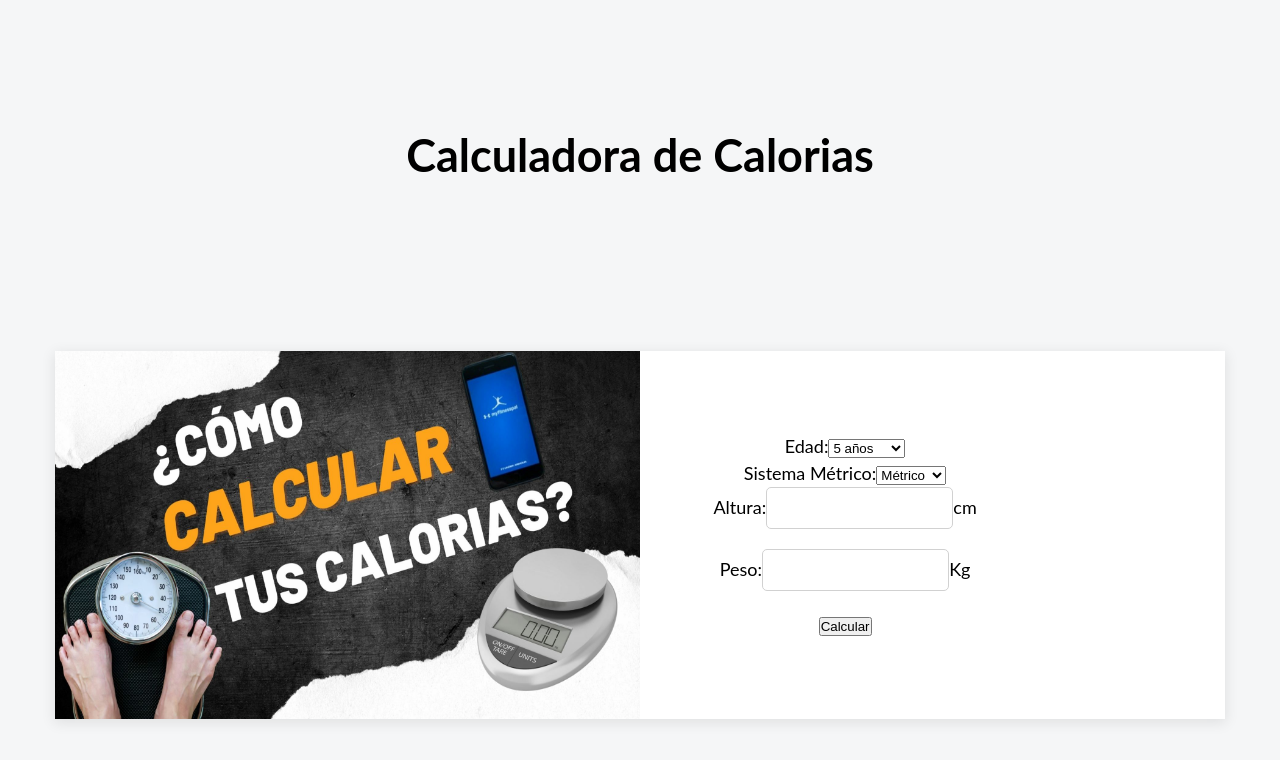
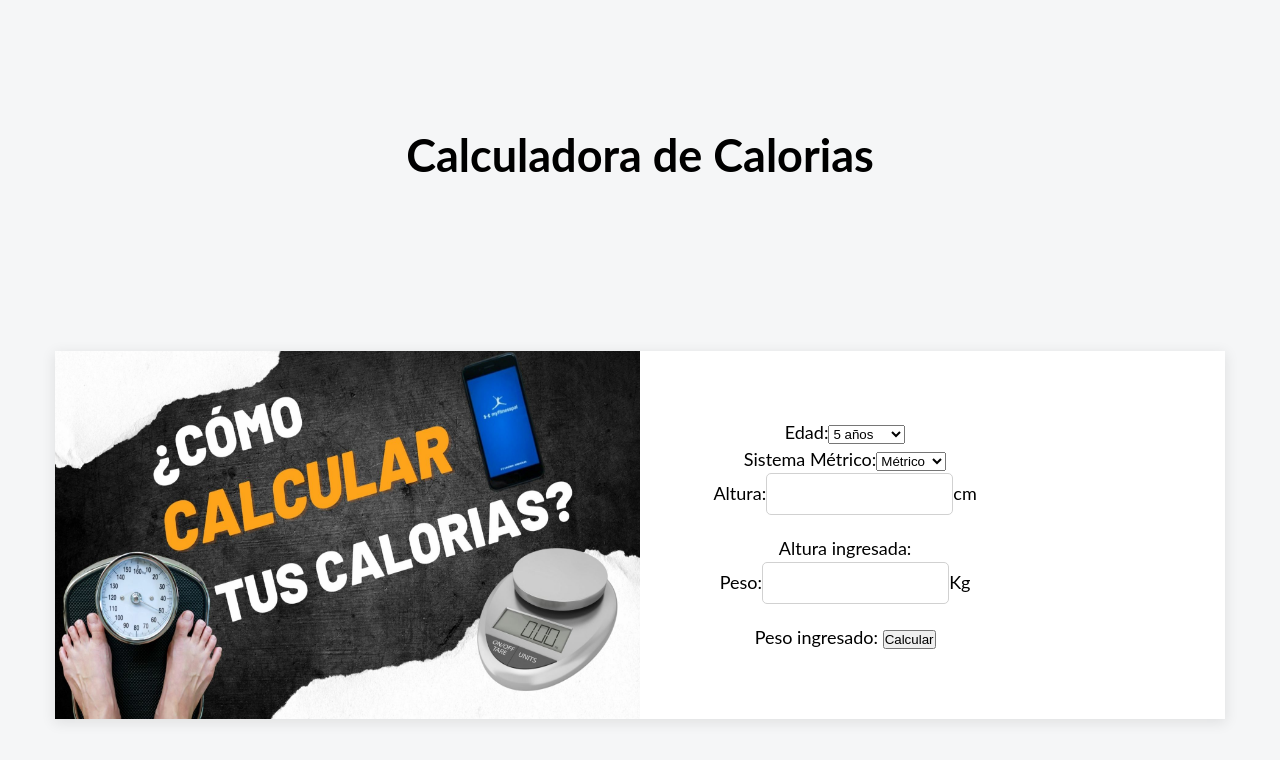
Before and after one commit to yeisonbs/calculadora-calorias, a React (Create React App) app: page / in a window 1280 px wide. Shown: the top 760 px of the page. Built offline with nearby package versions, Linux system fonts and the light colour scheme.

Commit message:
leer los valores del formulario

```diff
--- a/src/App.js
+++ b/src/App.js
@@ -1,19 +1,13 @@
 import "./App.css";
-import Testimonio from "./components/Formulario";
+import Formulario from "./components/Formulario";
+
 
 
 function App() {
   return (
     <div className="App">
       <h1>Calculadora de Calorias</h1>
-      <Testimonio
-      nombre='Shawn Wang'
-          pais='Singapur'
-          imagen='shawn'
-          cargo='Ingeniero de Software'
-          empresa='Amazon'
-          testimonio='Da miedo cambiar de carrera. Solo gané la confianza de que podía programar trabajando a través de los cientos de horas de lecciones gratuitas en freeCodeCamp. Dentro de un año tuve un trabajo de seis cifras como ingeniero de software. freeCodeCamp cambió mi vida.'/>
-
+      <Formulario />
     </div>
   );
 }
--- a/src/components/Altura.jsx
+++ b/src/components/Altura.jsx
@@ -1,10 +1,15 @@
-import React, { useState } from 'react';
+import React from 'react';
+import { useState } from 'react';
 
-function Altura({ sistemaMetrico }) {
-  const [altura, setAltura] = useState('');
+function Altura({ sistemaMetrico, onAlturaChange }) {
+
+  const [alturaIngresada, setAlturaIngresada] = useState('');
 
   const handleAlturaChange = (event) => {
-    setAltura(event.target.value);
+    const nuevaAltura = event.target.value;
+    onAlturaChange(nuevaAltura);
+    setAlturaIngresada(nuevaAltura);
+
   };
 
   return (
@@ -13,12 +18,15 @@ function Altura({ sistemaMetrico }) {
       <input
         type="text"
         id="altura"
-        value={altura}
+        value={alturaIngresada}
         onChange={handleAlturaChange}
       />
-      <label htmlFor="unidadAltura">
+
+      <label >
         {sistemaMetrico === 'metrico' ? 'cm' : 'pulg'}
       </label>
+
+
     </div>
   );
 }
--- a/src/components/Formulario.jsx
+++ b/src/components/Formulario.jsx
@@ -13,6 +13,8 @@ function Formulario() {
     const [sistemaMetrico, setSistemaMetrico] = useState("metrico");
     const [altura, setAltura] = useState("");
     const [peso, setPeso] = useState("");
+    const [resultado, setResultado] = useState(null);
+
 
     // Manejador de cambios en el menú edad
     const handleEdadChange = (event) => {
@@ -26,24 +28,25 @@ function Formulario() {
 
     const handleAlturaChange = (nuevaAltura) => {
         setAltura(nuevaAltura);
-      };
+    };
 
-      const handlePesoChange = (nuevoPeso) => {
+    const handlePesoChange = (nuevoPeso) => {
         setPeso(nuevoPeso);
-      };
+    };
 
     const handleCalcularClick = () => {
-        // Convertir la altura y peso a números y realizar la operación de suma
         const alturaNumero = parseFloat(altura);
         const pesoNumero = parseFloat(peso);
 
         if (!isNaN(alturaNumero) && !isNaN(pesoNumero)) {
-          const resultado = alturaNumero + pesoNumero;
-          console.log('Resultado de la suma:', resultado);
+            const resultadoCalculo = alturaNumero + pesoNumero;
+            setResultado(resultadoCalculo);
         } else {
-          console.error('Por favor, ingrese valores numéricos válidos para altura y peso.');
+            console.error('Por favor, ingrese valores numéricos válidos para altura y peso.');
         }
-      };
+        console.log('¡Clic realizado!');
+        console.log('Altura:', alturaNumero);
+    };
 
     return (
         <div className="contenedor-Formulario">
@@ -61,12 +64,28 @@ function Formulario() {
                     {/*sección para el sistema métrico */}
                     <SistemaMetrico onSistemaMetricoChange={handleSistemaMetricoChange} />
 
-                    {/* Integrar los componentes Altura y Peso */}
+                    {/* Integrar el componente Altura y pasar la función de manejo como prop */}
+
                     <Altura sistemaMetrico={sistemaMetrico} onAlturaChange={handleAlturaChange} />
+                    <label>Altura ingresada: {altura} </label>
+
+
+
+                    {/* Integrar el componente Peso y pasar la función de manejo como prop */}
                     <Peso sistemaMetrico={sistemaMetrico} onPesoChange={handlePesoChange} />
+                    <label>Peso ingresado: {peso} </label>
 
                     {/* Integrar el componente BotonCalcular */}
-                    <BotonCalcular onCalcularClick={handleCalcularClick} />
+                    <button onClick={handleCalcularClick}>Calcular</button>
+                    {/* <BotonCalcular onCalcularClick={handleCalcularClick} /> */}
+                    <label htmlFor=""> { } </label>
+
+                    {resultado !== null && (
+                        <div>
+                            <label>Resultado del cálculo:</label>
+                            <label>{resultado}</label>
+                        </div>
+                    )}
                 </form>
             </div>
         </div>
--- a/src/components/Peso.jsx
+++ b/src/components/Peso.jsx
@@ -1,10 +1,9 @@
-import React, { useState } from 'react';
+import React from 'react';
 
-function Peso({ sistemaMetrico }) {
-  const [peso, setPeso] = useState('');
-
+function Peso({ sistemaMetrico, peso, onPesoChange }) {
   const handlePesoChange = (event) => {
-    setPeso(event.target.value);
+    const nuevoPeso = event.target.value;
+    onPesoChange(nuevoPeso);
   };
 
   return (
@@ -16,9 +15,13 @@ function Peso({ sistemaMetrico }) {
         value={peso}
         onChange={handlePesoChange}
       />
-      <label htmlFor="unidadPeso">
-        {sistemaMetrico === 'metrico' ? 'Kg' : 'Lb'}
-      </label>
+
+
+        <label>
+          {sistemaMetrico === 'metrico' ? 'Kg' : 'Lb'}
+        </label>
+
+
     </div>
   );
 }
```
Also changed, not shown: src/components/Resultado.jsx (added, +13 -0 lines).
